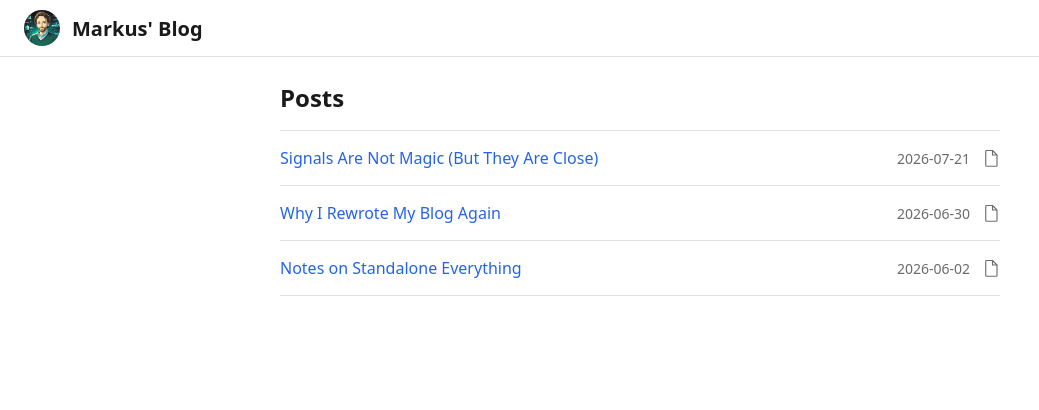
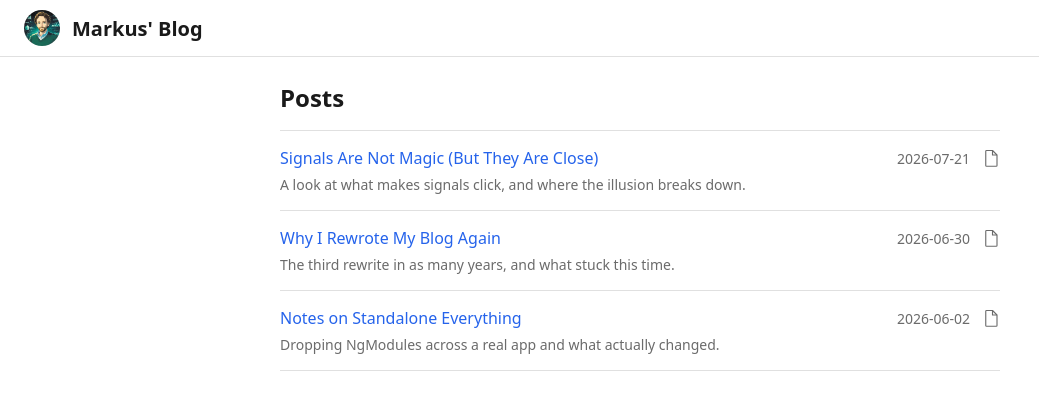
Before and after one commit to mgeipel/mgeipel.github.io, an Angular app in the folder app/: page / in a window 1280 px wide. Shown: the top 410 px of the page, without its empty margins (0-1039 px from the left). Built offline with nearby package versions, Linux system fonts and the light colour scheme.

Commit message:
Add description to post list entries
Give each mock post a short description shown below the title/date
row, so the list reads like a real blog index rather than bare links.

```diff
--- a/app/src/app/posts/post-list/post-list.html
+++ b/app/src/app/posts/post-list/post-list.html
@@ -3,6 +3,7 @@
 <ul class="post-list">
   @for (post of posts(); track post.id) {
     <li class="post-row">
+      <div class="post-header">
         <a class="post-title" [routerLink]="['/posts', post.id]">{{ post.title }}</a>
         <span class="post-meta">
           <time class="post-date" [attr.datetime]="post.date">{{ post.date }}</time>
@@ -32,6 +33,8 @@
             </svg>
           </a>
         </span>
+      </div>
+      <p class="post-description">{{ post.description }}</p>
     </li>
   }
 </ul>
--- a/app/src/app/posts/post-list/post-list.scss
+++ b/app/src/app/posts/post-list/post-list.scss
@@ -19,11 +19,23 @@
 
 .post-row {
   display: flex;
+  flex-direction: column;
+  gap: 0.375rem;
+  padding-block: 1rem;
+  border-bottom: 1px solid var(--color-border);
+}
+
+.post-header {
+  display: flex;
   align-items: center;
   justify-content: space-between;
   gap: 1rem;
-  padding-block: 1rem;
-  border-bottom: 1px solid var(--color-border);
+}
+
+.post-description {
+  margin: 0;
+  color: var(--color-text-muted);
+  font-size: 0.875rem;
 }
 
 .post-title {
--- a/app/src/app/posts/post.model.ts
+++ b/app/src/app/posts/post.model.ts
@@ -1,6 +1,7 @@
 export interface Post {
   id: string;
   title: string;
+  description: string;
   /** ISO 8601 date string, e.g. '2026-07-21' */
   date: string;
   pdfUrl: string;
--- a/app/src/app/posts/posts.service.ts
+++ b/app/src/app/posts/posts.service.ts
@@ -5,18 +5,21 @@ const MOCK_POSTS: Post[] = [
   {
     id: 'signals-are-not-magic',
     title: 'Signals Are Not Magic (But They Are Close)',
+    description: 'A look at what makes signals click, and where the illusion breaks down.',
     date: '2026-07-21',
     pdfUrl: '#',
   },
   {
     id: 'why-i-rewrote-my-blog-again',
     title: 'Why I Rewrote My Blog Again',
+    description: 'The third rewrite in as many years, and what stuck this time.',
     date: '2026-06-30',
     pdfUrl: '#',
   },
   {
     id: 'notes-on-standalone-everything',
     title: 'Notes on Standalone Everything',
+    description: 'Dropping NgModules across a real app and what actually changed.',
     date: '2026-06-02',
     pdfUrl: '#',
   },
```
Lines whose indentation alone changed are shown as unchanged.
